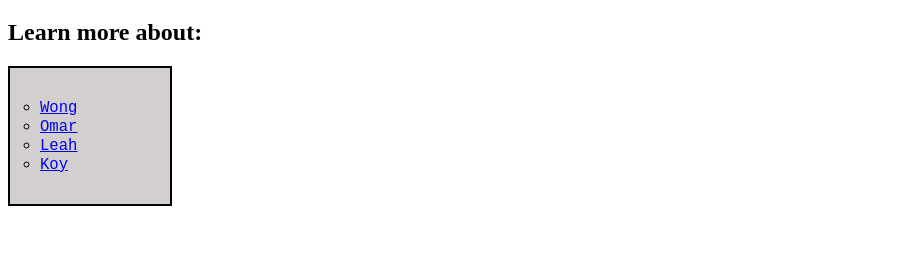
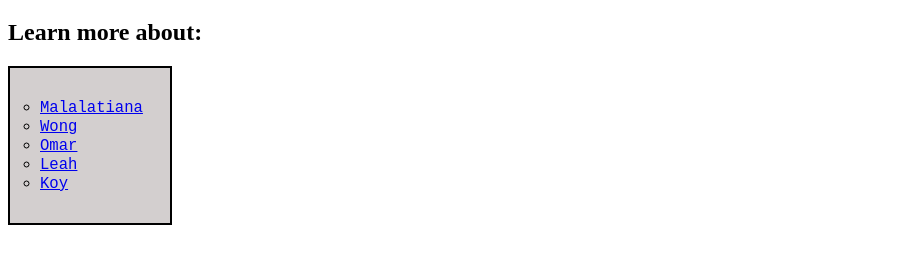
Before and after one commit to lbcmp/CMP464-Project2, a plain HTML site: page index.html in a window 1280 px wide. Shown: the part 61-324 px from the top of the page, without its empty margins (0-904 px from the left). Drawn offline with Linux system fonts and the light colour scheme.

Commit message:
Update index.html

```diff
--- a/index.html
+++ b/index.html
@@ -12,6 +12,7 @@
     <h1>Welcome to Group 2 Project1 !</h1>
     <h2>Learn more about:</h2>
     <ul>
+      <li><a href="malalatiana.html">Malalatiana</a></li>
       <li><a href="wong.html">Wong</a></li>
       <li><a href="omar.html">Omar</a></li>
       <li><a href="leah.html">Leah</a></li>
```
